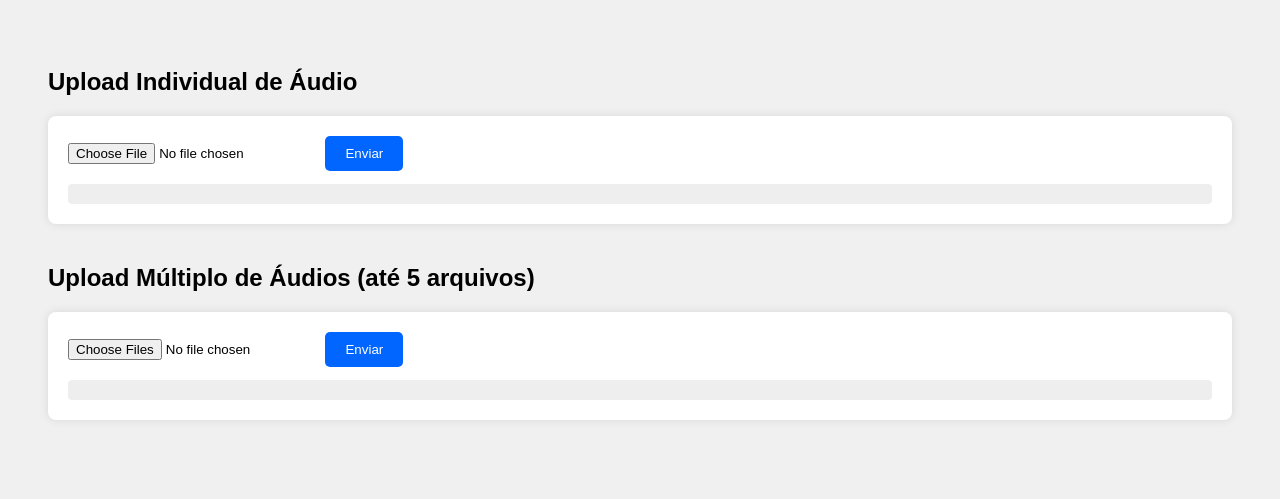
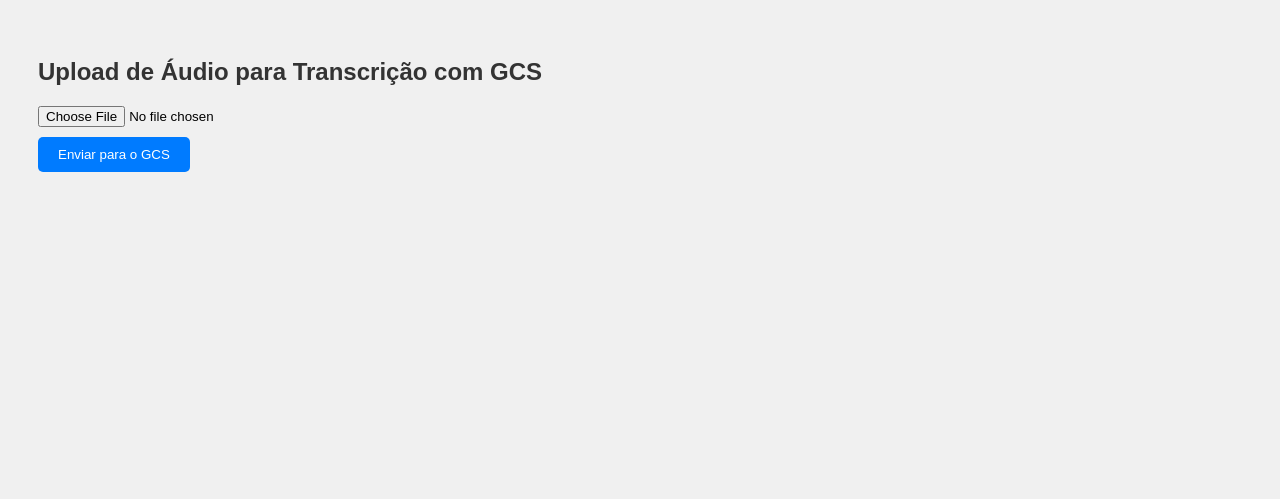
Before and after one commit to EvertonTeles036/analisador-ia-fastapi, a Python web app: template templates/index.html in a window 1280 px wide. Shown: the top 499 px of the page. Run offline with Jinja, Linux system fonts and the light colour scheme; the template is opened without the code that fills it, so the values that code supplies are empty.

Commit message:
Update index.html

```diff
--- a/templates/index.html
+++ b/templates/index.html
@@ -1,100 +1,123 @@
 <!DOCTYPE html>
-<html lang="pt-BR">
+<html lang="pt-br">
 <head>
     <meta charset="UTF-8">
-  <title>Envio de Áudios para Transcrição</title>
+    <title>Upload Inteligente para Transcrição</title>
     <style>
         body {
             font-family: Arial, sans-serif;
             background: #f0f0f0;
-      padding: 40px;
+            padding: 30px;
         }
-    form {
-      background: white;
-      padding: 20px;
-      border-radius: 8px;
-      margin-bottom: 40px;
-      box-shadow: 0 0 10px rgba(0,0,0,0.1);
+        h2 {
+            color: #333;
         }
         input[type="file"] {
             margin-bottom: 10px;
         }
         button {
             padding: 10px 20px;
-      background-color: #0066ff;
+            background-color: #007BFF;
+            border: none;
             color: white;
-      border: none;
+            cursor: pointer;
             border-radius: 5px;
-      cursor: pointer;
         }
         button:hover {
-      background-color: #004cc7;
+            background-color: #0056b3;
         }
-    .progress-container {
+        .progress {
             width: 100%;
-      background-color: #eee;
-      border-radius: 4px;
+            background: #ccc;
+            border-radius: 5px;
+            overflow: hidden;
             margin-top: 10px;
-      height: 20px;
-      overflow: hidden;
         }
         .progress-bar {
-      height: 100%;
-      background-color: #4caf50;
+            height: 20px;
+            background: #28a745;
             width: 0%;
-      transition: width 0.2s;
+            text-align: center;
+            color: white;
+            transition: width 0.3s ease;
+        }
+        .status {
+            margin-top: 10px;
         }
     </style>
 </head>
 <body>
 
-  <h2>Upload Individual de Áudio</h2>
-  <form id="form-single">
-    <input type="file" name="file" accept="audio/*" required>
-    <button type="submit">Enviar</button>
-    <div class="progress-container"><div class="progress-bar" id="progress-single"></div></div>
-  </form>
+<h2>Upload de Áudio para Transcrição com GCS</h2>
 
-  <h2>Upload Múltiplo de Áudios (até 5 arquivos)</h2>
-  <form id="form-multiple">
-    <input type="file" name="files" multiple accept="audio/*" required>
-    <button type="submit">Enviar</button>
-    <div class="progress-container"><div class="progress-bar" id="progress-multiple"></div></div>
-  </form>
+<input type="file" id="audioFile" accept="audio/*" required>
+<br>
+<button onclick="enviarArquivo()">Enviar para o GCS</button>
+
+<div class="progress" id="progressContainer" style="display:none;">
+    <div class="progress-bar" id="progressBar">0%</div>
+</div>
+
+<div class="status" id="status"></div>
 
 <script>
-    function upload(formId, endpoint, progressId) {
-      const form = document.getElementById(formId);
-      const progressBar = document.getElementById(progressId);
+async function enviarArquivo() {
+    const input = document.getElementById('audioFile');
+    const file = input.files[0];
+    if (!file) {
+        alert("Selecione um arquivo de áudio.");
+        return;
+    }
 
-      form.addEventListener('submit', function (e) {
-        e.preventDefault();
-        const formData = new FormData(form);
+    const status = document.getElementById('status');
+    const progressContainer = document.getElementById('progressContainer');
+    const progressBar = document.getElementById('progressBar');
+
+    status.innerText = "Solicitando URL segura...";
+    progressContainer.style.display = "block";
+    progressBar.style.width = "0%";
+    progressBar.innerText = "0%";
+
+    // Requisição da URL assinada
+    const resposta = await fetch(`/gerar_signed_url?filename=${file.name}`);
+    const { url } = await resposta.json();
+
+    // Enviar para o GCS
     const xhr = new XMLHttpRequest();
+    xhr.open("PUT", url, true);
+    xhr.setRequestHeader("Content-Type", file.type);
 
-        xhr.open('POST', endpoint, true);
-
-        xhr.upload.onprogress = function (event) {
-          if (event.lengthComputable) {
-            const percent = (event.loaded / event.total) * 100;
-            progressBar.style.width = percent + '%';
+    xhr.upload.onprogress = (e) => {
+        if (e.lengthComputable) {
+            const percent = Math.round((e.loaded / e.total) * 100);
+            progressBar.style.width = percent + "%";
+            progressBar.innerText = percent + "%";
         }
     };
 
-        xhr.onload = function () {
+    xhr.onload = async () => {
         if (xhr.status === 200) {
-            alert("Upload concluído!");
+            progressBar.style.background = "#28a745";
+            progressBar.innerText = "100%";
+
+            // Após upload, inicia transcrição
+            status.innerText = "Upload concluído! Iniciando transcrição...";
+            const response = await fetch(`/transcrever?filename=${file.name}`);
+            const dados = await response.json();
+            status.innerHTML = `<br>Transcrição finalizada.<br><a href="${dados.pdf_url}" target="_blank">Clique aqui para baixar o PDF</a>`;
         } else {
-            alert("Erro no upload.");
+            status.innerText = "Erro no envio para o GCS.";
+            progressBar.style.background = "#dc3545";
         }
     };
 
-        xhr.send(formData);
-      });
+    xhr.onerror = () => {
+        status.innerText = "Erro durante o upload.";
+        progressBar.style.background = "#dc3545";
+    };
+
+    xhr.send(file);
 }
-
-    upload('form-single', '/upload_single', 'progress-single');
-    upload('form-multiple', '/upload_multiple', 'progress-multiple');
 </script>
 
 </body>
```
Lines whose indentation alone changed are shown as unchanged.
